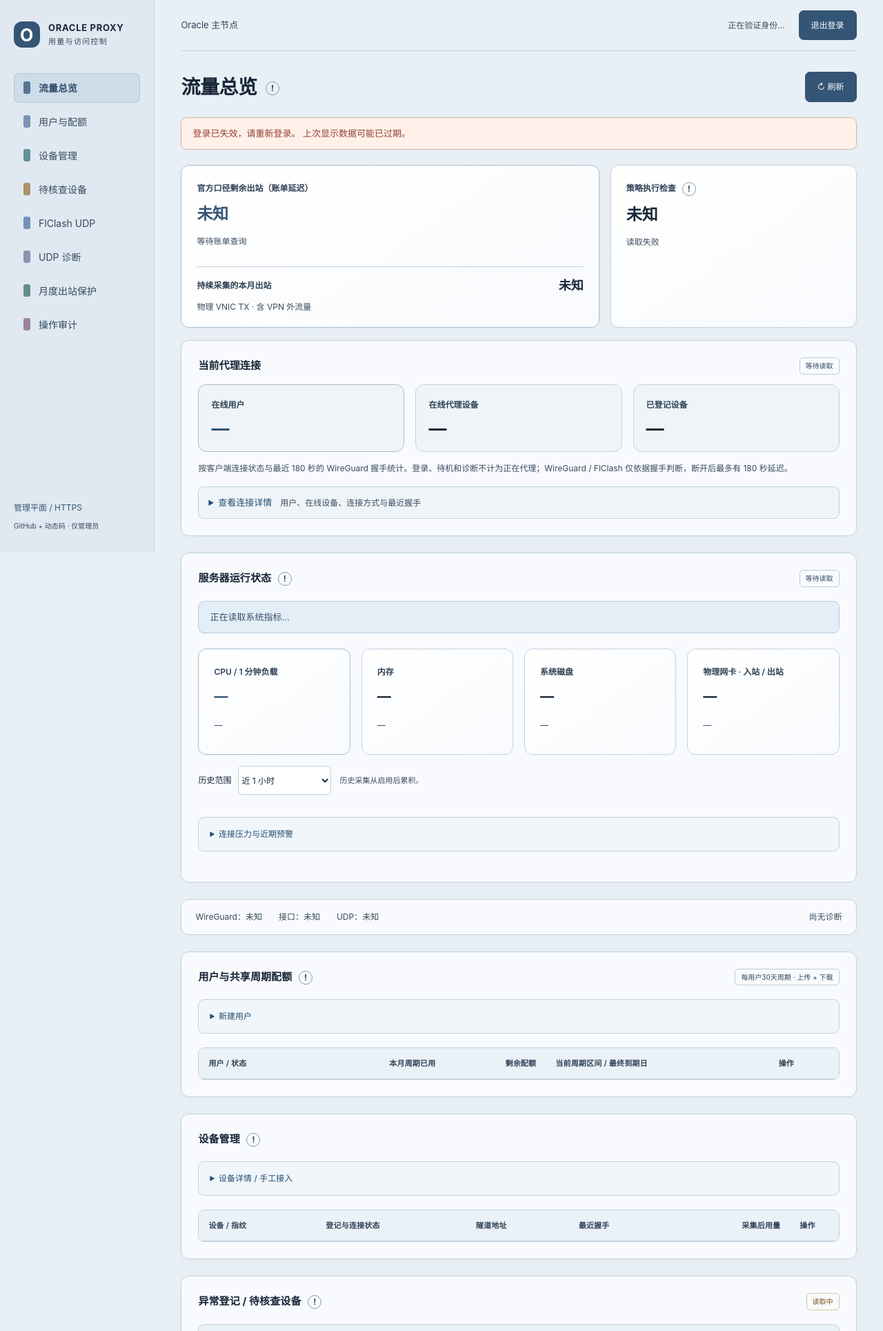
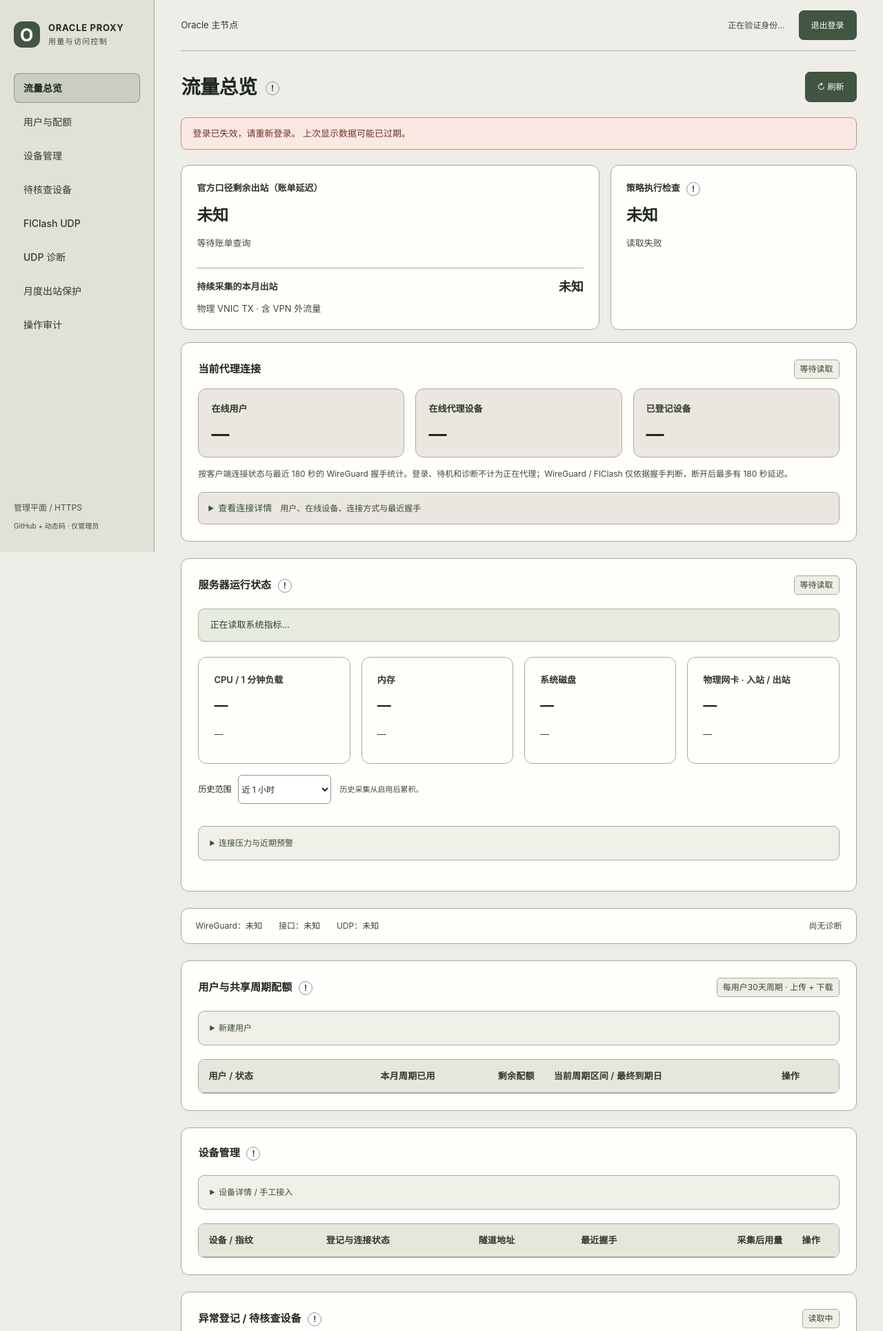
Before and after one commit to Morandi-official/Oracle-Proxy-Infrastructure, a Django app: template server/admin-oracle/templates/dashboard.html in a window 1280 px wide. Shown: the top 1929 px of the page at 69% size. Run offline with Django 5.2, Linux system fonts and the light colour scheme; the template is opened without the code that fills it, so the values that code supplies are empty; parts of the project's set-up code (start-up, migrations or seed data) failed here and were passed over.

Commit message:
Use high-contrast warm Morandi theme and remove sidebar color markers (#399)

```diff
--- a/ops/oracle-project/browser_acceptance.py
+++ b/ops/oracle-project/browser_acceptance.py
@@ -24,8 +24,8 @@ def main():
                 response = page.goto(BASE + '/login/', wait_until='networkidle')
                 assert response.status == 200
                 assert response.headers['referrer-policy'] == 'same-origin'
-                assert page.locator('body').evaluate('(element) => getComputedStyle(element).backgroundColor') == 'rgb(232, 239, 245)'
-                print(f'BROWSER_{name.upper()}_LIVE_CLIENT_GRAY_BLUE_PALETTE=PASS',flush=True)
+                assert page.locator('body').evaluate('(element) => getComputedStyle(element).backgroundColor') == 'rgb(238, 237, 232)'
+                print(f'BROWSER_{name.upper()}_LIVE_MORANDI_CONTRAST_PALETTE=PASS',flush=True)
                 assert any(cookie['name'] == '__Host-oracle_csrf' and cookie['secure']
                            for cookie in context.cookies())
                 if page.locator('input[name="password"]').count():
--- a/ops/oracle-project/management_ui_acceptance.py
+++ b/ops/oracle-project/management_ui_acceptance.py
@@ -270,11 +270,11 @@ def main():
      expect(page.locator('#connection-rows')).not_to_be_visible()
      links=page.locator('nav a')
      assert all(not re.match(r'^[◈◉▤◇⇄⌁⚙≡]',text.strip()) for text in links.all_text_contents())
-     assert page.evaluate("getComputedStyle(document.body).backgroundColor")=='rgb(232, 239, 245)'
+     assert page.evaluate("getComputedStyle(document.body).backgroundColor")=='rgb(238, 237, 232)'
      assert page.evaluate("getComputedStyle(document.documentElement).colorScheme")=='light'
      for link in links.all():
-      assert link.evaluate("e=>getComputedStyle(e,'::before').backgroundColor")!='rgba(0, 0, 0, 0)'
-     print(f'SYNTHETIC_{name.upper()}_OVERVIEW_COUNTS_COLLAPSED_CONNECTIONS_KEYBOARD_REFRESH_AND_CLIENT_PALETTE=PASS',flush=True)
+      assert link.evaluate("e=>getComputedStyle(e,'::before').content") in ('none','normal')
+     print(f'SYNTHETIC_{name.upper()}_OVERVIEW_COUNTS_COLLAPSED_CONNECTIONS_KEYBOARD_REFRESH_AND_MORANDI_CONTRAST=PASS',flush=True)
      # Review artifacts use synthetic identities/ledger only, never production data.
      screenshots=ROOT/'dist/admin-ui-review';screenshots.mkdir(parents=True,exist_ok=True)
      official_fixture[0]['free_tier_status']='VERIFIED_USAGE_AND_PRICE_TIER'
--- a/server/admin-oracle/static/console/app.js
+++ b/server/admin-oracle/static/console/app.js
@@ -180,7 +180,7 @@ async function refreshHost(force=false){try{
  el('host-details').textContent='TCP 连接 '+(s.tcp_established??'未知')+' · 连接跟踪 '+(s.conntrack_count??'未知')+' / '+(s.conntrack_max??'未知')+' · TCP 重传 '+percent(s.tcp_retransmit_percent)+' · CPU steal '+percent(s.cpu_steal_percent)+' · I/O wait '+percent(s.io_wait_percent)+' · inode '+percent(disk?.inode_percent)+' · 本轮丢包 '+(n.drops_delta??'未知')+' / 错误 '+(n.errors_delta??'未知')+(s.errors.length?' · 采集问题 '+s.errors.join(', '):'');
  if(el('host-window').value===data.window && (force || window!==lastHostWindow || Date.now()-lastHostHistory>30000)){
   lastHostHistory=Date.now();lastHostWindow=window;
-  el('host-trends').replaceChildren(hostTrend('CPU',data.history,'cpu','#147568','%'),hostTrend('内存',data.history,'memory','#75459b','%'),hostTrend('系统磁盘',data.history,'disk','#a45914','%'),hostTrend('1 分钟负载',data.history,'load','#176ca4','队列'),hostTrend('入站',data.history,'rx','#a13c67','Mbps'),hostTrend('出站',data.history,'tx','#a45914','Mbps'));
+  el('host-trends').replaceChildren(hostTrend('CPU',data.history,'cpu','#3e6451','%'),hostTrend('内存',data.history,'memory','#76506d','%'),hostTrend('系统磁盘',data.history,'disk','#956029','%'),hostTrend('1 分钟负载',data.history,'load','#3e5e76','队列'),hostTrend('入站',data.history,'rx','#8b4b4b','Mbps'),hostTrend('出站',data.history,'tx','#956029','Mbps'));
   el('host-history-basis').textContent=(data.bucket_seconds>=3600?data.bucket_seconds/3600+' 小时':data.bucket_seconds/60+' 分钟')+'采样均值 · 采集始于 '+time(data.recorded_from)+' · 时区 UTC+8；未采集处留空';
  }
  el('host-events').replaceChildren(...data.events.map(e=>{const li=document.createElement('li');li.textContent=time(e.at)+' · '+(e.action.endsWith('resolved')?'已恢复':'预警')+' · '+e.code;return li;}));if(!data.events.length){const li=document.createElement('li');li.textContent='暂无阈值变更记录';el('host-events').append(li);}
--- a/server/admin-oracle/static/console/style.css
+++ b/server/admin-oracle/static/console/style.css
@@ -50,13 +50,13 @@ input,select{font:inherit;color:var(--text);min-height:42px}input:focus-visible,
 
 /* Match the Windows client canvas, card, ink and accent palette. */
 body{accent-color:var(--accent)}
-nav a{display:flex;align-items:center;gap:12px;line-height:1.5;--nav-mark:#7290ac}
-nav a::before{content:"";width:10px;height:18px;flex:none;border-radius:3px;background:var(--nav-mark)}
-nav a[href="#overview"]{--nav-mark:#567491}nav a[href="#users"]{--nav-mark:#7d91b2}
-nav a[href="#devices"]{--nav-mark:#668f9b}nav a[href="#unconfirmed"]{--nav-mark:#ac916b}
-nav a[href="#flclash"]{--nav-mark:#7392b7}nav a[href="#udp-diagnostics"]{--nav-mark:#8995b1}
-nav a[href="#budget"]{--nav-mark:#648d87}nav a[href="#admin-account"]{--nav-mark:#8b8d9e}
-nav a[href="#audit"]{--nav-mark:#9a859c}
+nav a{display:flex;align-items:center;gap:12px;line-height:1.5}
+
+
+
+
+
+
 nav a.active{color:#334f6a;box-shadow:inset 0 0 0 1px #b2c6d8;font-weight:600}
 .logo{background:var(--accent);color:#fff}a{color:#42627f}
 .panel{box-shadow:0 4px 20px #26374905}
@@ -70,7 +70,7 @@ nav a.active{color:#334f6a;box-shadow:inset 0 0 0 1px #b2c6d8;font-weight:600}
 .connection-details[open]>summary{margin-bottom:14px}
 #connections table{min-width:540px}
 select,textarea{background:#fff;color:var(--text);border:1px solid var(--line);border-radius:6px}
-@media(max-width:700px){nav a{gap:8px;flex:none}nav a::before{width:8px;height:14px}.connections-panel .metrics article{padding:12px 10px}.connections-panel .metrics span{font-size:11px}.connections-panel .metrics strong{font-size:23px}.connection-details>summary small{display:block;margin:4px 0 0 16px}}
+@media(max-width:700px){nav a{gap:8px;flex:none}.connections-panel .metrics article{padding:12px 10px}.connections-panel .metrics span{font-size:11px}.connections-panel .metrics strong{font-size:23px}.connection-details>summary small{display:block;margin:4px 0 0 16px}}
 
 /* Quiet surface hierarchy and consistent navigation targets. */
 nav a{transition:background-color .14s ease,box-shadow .14s ease}
@@ -103,3 +103,36 @@ button:disabled{color:#4b6074}
 .activity-row meter::-webkit-meter-optimum-value{background:#147568}
 .activity-row meter::-moz-meter-bar{background:#147568}
 @media(max-width:700px){.metrics small,.cell-meta,.user-meta,.host-trends small{font-size:11px}}
+
+/* Warm Morandi surfaces with charcoal ink and deep sage accents. */
+:root{--bg:#eeede8;--panel:#fffefb;--panel-soft:#e9e7e0;--line:#aca99d;--text:#202820;--text-soft:#30382e;--muted:#41483d;--accent:#425442;--accent-hover:#303e30;--green:var(--accent);--focus:#425442;--amber:#735024}
+body{font-size:15px}
+aside{background:#e2e1d8}
+nav a{display:block;color:#30382e;font-size:14px;font-weight:550}
+nav a:hover,nav a.active{background:#c9cec0;color:#202820}
+nav a.active{box-shadow:inset 0 0 0 1px #8c9985;font-weight:700}
+a,summary{color:#354e3a}
+button:hover{background:var(--accent-hover)}
+.panel,.metrics article{background:var(--panel)}
+.metrics article:first-child{border-color:var(--line)}
+.metrics article:first-child strong,.connections-panel .metrics strong{color:var(--text)}
+.metrics span,.form-grid label,th{color:var(--text-soft);font-size:13px}
+.metrics small,.cell-meta,.user-meta,.history-note,.history-status,.host-trends small,.muted{color:var(--muted);font-size:13px}
+table{font-size:13px}th{background:#e6e6dc}
+.device-group th{background:#dedfd3;color:#30382e;border-color:#aca99d}
+tbody>tr:not(.device-group):not(.user-history):hover,.user-history>td,details,.path>div,.profile{background:#f0efe8}
+.notice{background:#e7ebe0;color:#303e2d;border-color:#a8b49d}
+.notice.error{background:#fae9e3;color:#762f24;border-color:#bb9182}
+.tag,.status-neutral{color:#384333;background:#eeeee5;border-color:#a5ab9b;font-size:12px}
+.host-trends figcaption{color:var(--text);font-size:14px}
+.host-trends svg text,.usage-chart text{fill:#30382e;font-size:12px;font-weight:500}
+.chart-grid,.usage-grid{stroke:#b4b4a7;stroke-width:1}
+.host-trends svg polyline{stroke-width:3}
+.host-trends figure{background:#fffefb}
+.connection-details>summary:hover{background:#dddfd2}
+.help-text{background:#fffefb;border-color:#8f9b86}
+.help-icon:hover{background:#e0e4d8;color:#303e2d}
+input::placeholder{color:#4d5547}
+input,select,textarea{border-color:#8e9685}
+.activity-row{font-size:13px}
+@media(max-width:700px){nav a{font-size:13px}.metrics small,.cell-meta,.user-meta,.host-trends small{font-size:12px}}
```
